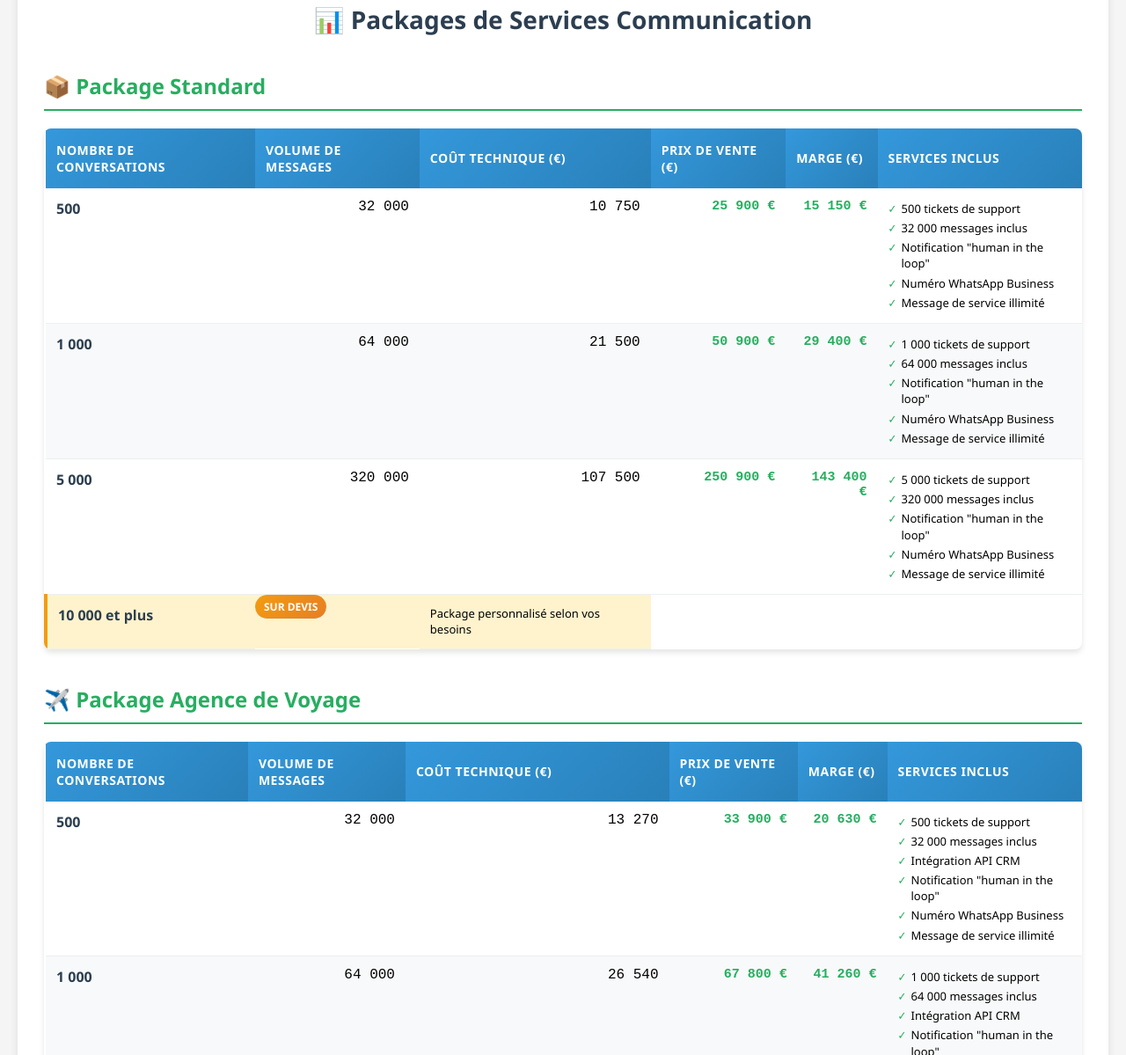
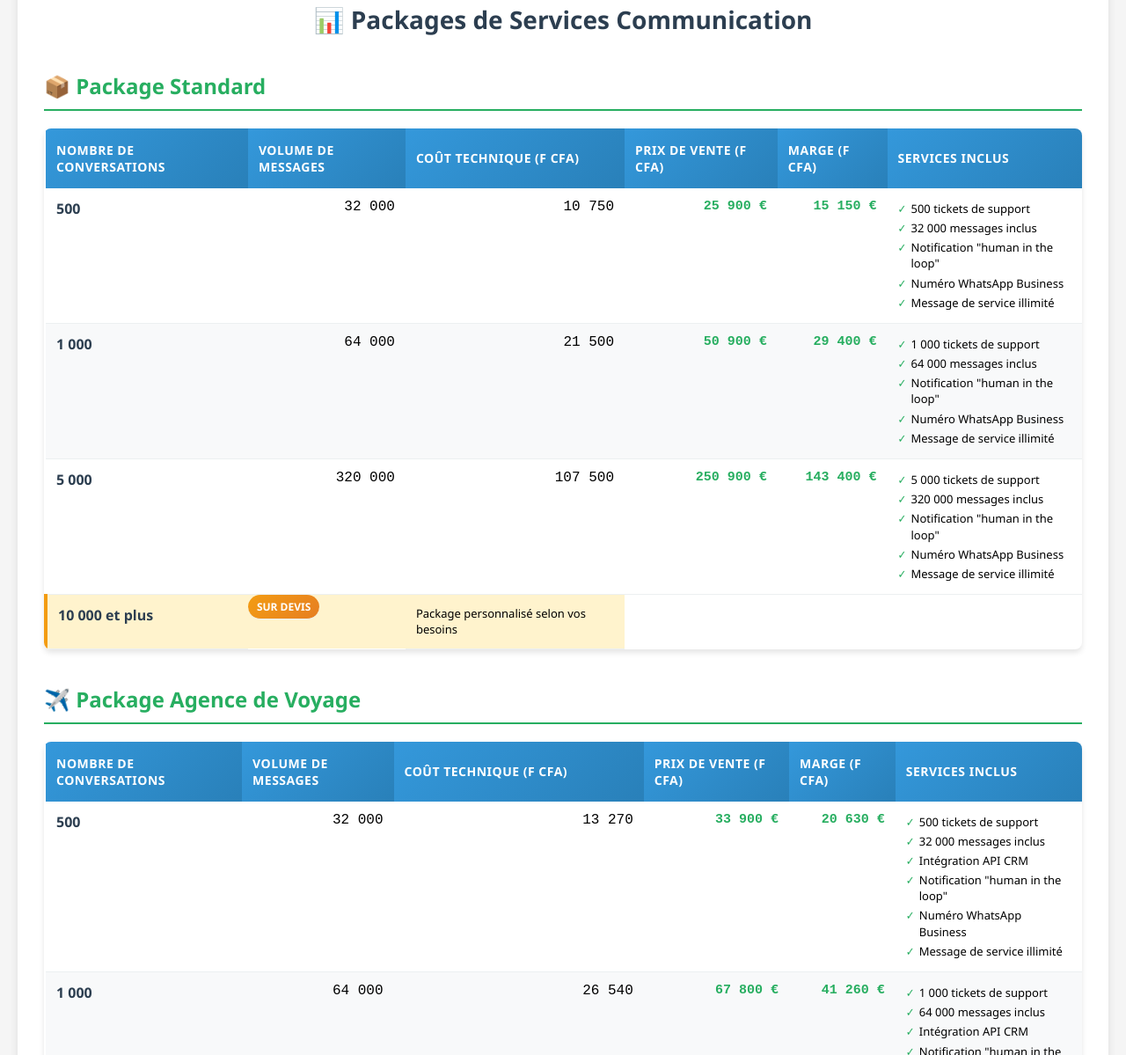
Before and after one commit to amenancoubourasidiki/PackagesFindora, a plain HTML site: page index.html in a window 1280 px wide. Shown: the part 66-1265 px from the top of the page at 88% size. Drawn offline with Linux system fonts and the light colour scheme.

Commit message:
update price

```diff
--- a/index.html
+++ b/index.html
@@ -10,6 +10,7 @@
             margin: 20px;
             background-color: #f5f5f5;
         }
+
 
         .container {
             background: white;
@@ -145,9 +146,9 @@
                 <tr>
                     <th>Nombre de Conversations</th>
                     <th>Volume de Messages</th>
-                    <th>Coût Technique (€)</th>
-                    <th>Prix de Vente (€)</th>
-                    <th>Marge (€)</th>
+                    <th>Coût Technique (F CFA)</th>
+                    <th>Prix de Vente (F CFA)</th>
+                    <th>Marge (F CFA)</th>
                     <th>Services Inclus</th>
                 </tr>
             </thead>
@@ -214,9 +215,9 @@
                 <tr>
                     <th>Nombre de Conversations</th>
                     <th>Volume de Messages</th>
-                    <th>Coût Technique (€)</th>
-                    <th>Prix de Vente (€)</th>
-                    <th>Marge (€)</th>
+                    <th>Coût Technique (F CFA)</th>
+                    <th>Prix de Vente (F CFA)</th>
+                    <th>Marge (F CFA)</th>
                     <th>Services Inclus</th>
                 </tr>
             </thead>
```
